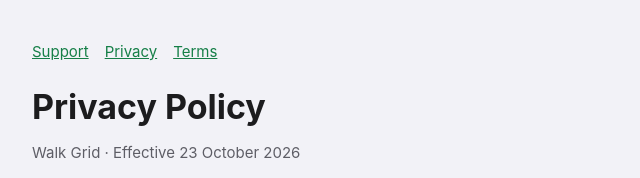
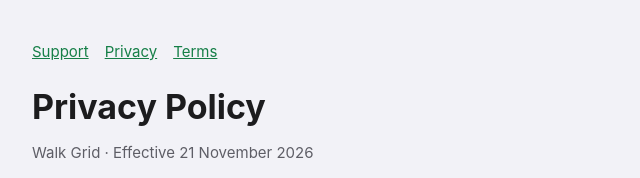
Before and after one commit to ShikharKunal/walkgrid-site, a plain HTML site: page privacy.html in a window 1280 px wide. Shown: the top 178 px of the page, 264-904 px from the left. Drawn offline with Linux system fonts and the light colour scheme.

Commit message:
Update effective date

```diff
--- a/privacy.html
+++ b/privacy.html
@@ -4,7 +4,7 @@
 <body><main>
 <nav><a href="index.html">Support</a><a href="privacy.html">Privacy</a><a href="terms.html">Terms</a></nav>
 <h1>Privacy Policy</h1>
-<p class="muted">Walk Grid · Effective 23 October 2026</p>
+<p class="muted">Walk Grid · Effective 21 November 2026</p>
 
 <div class="card">
 <h2>The short version</h2>
```
